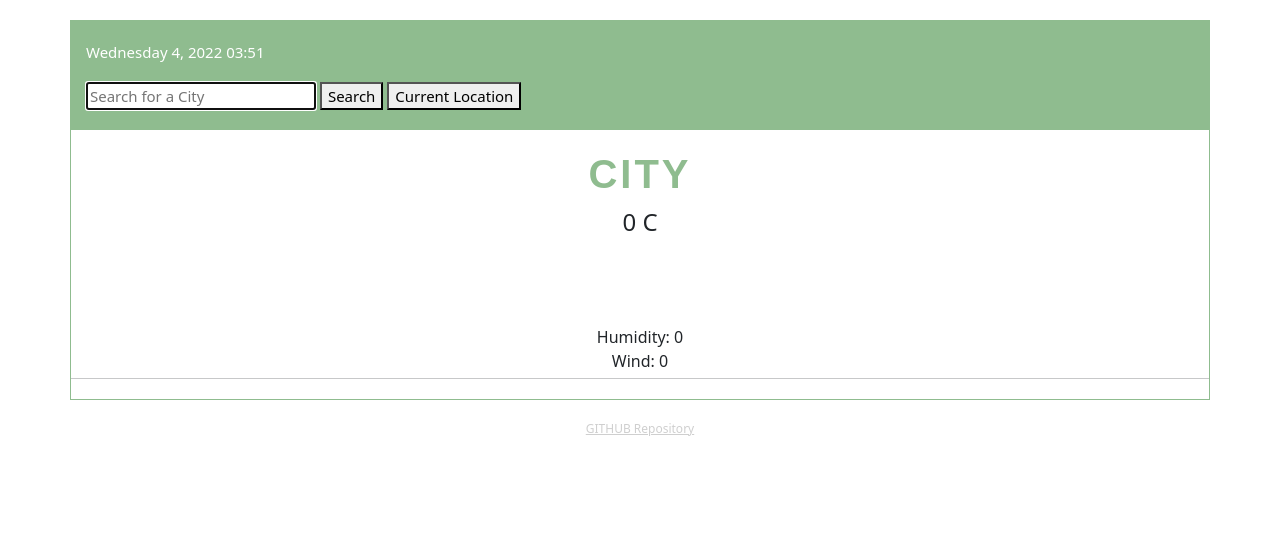
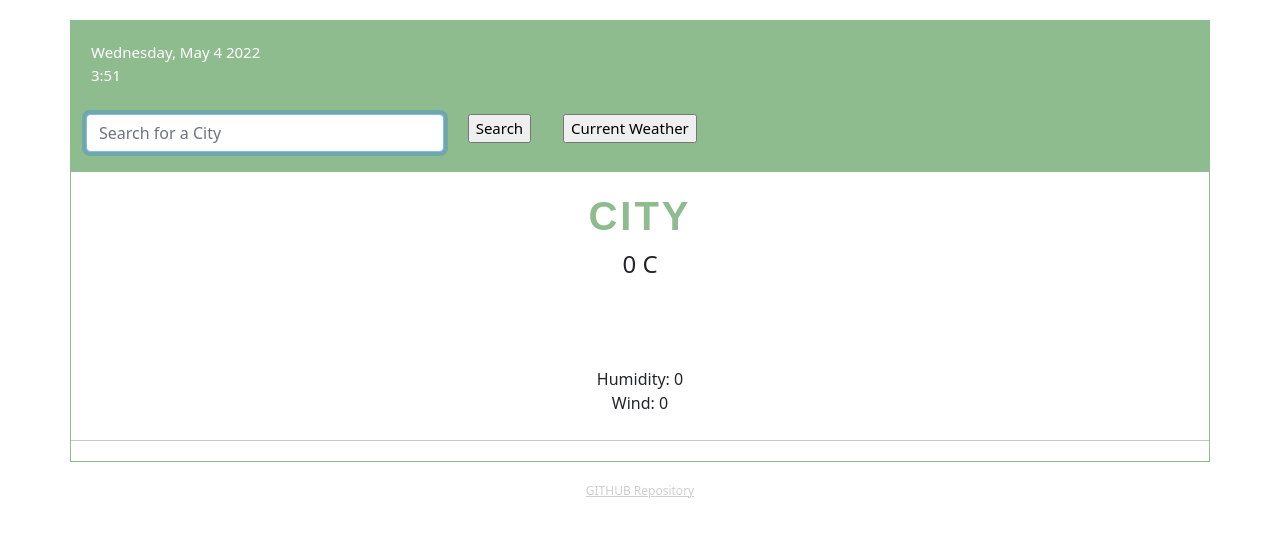
Before and after one commit to rrcrystal/weather-app, a plain HTML site: page index.html in a window 1280 px wide. Drawn offline with nearby package versions, Linux system fonts and the light colour scheme.

Commit message:
Fixed Search
Page would refresh when enter key was pressed instead of completing search

```diff
--- a/index.html
+++ b/index.html
@@ -28,20 +28,35 @@
         <div class="search">
           <h2></h2>
           <form id="search-city">
+            <div class="row">
+              <div class="col-4">
                 <input
-              type="text"
+                  type="search"
                   placeholder="Search for a City"
+                  class="form-control"
                   autocomplete="off"
                   autofocus="on"
                   id="search-input"
                 />
-            <button type="button" value="Search" id="search-button">
-              Search
-            </button>
-            <button type="button" value="Search" id="location-button">
-              Current Location
-            </button>
+              </div>
+              <div class="col-1">
+                <input
+                  type="submit"
+                  value="Search"
+                  id="search-button"
+                  class="search-button"
+                />
+              </div>
+<div class="col-1">
+ <input
+                type="button"
+                 value="Current Weather"
+                 id="current-weather"
+                class="search-button"
+              />
+            </div>
           </form>
+          </div>
         </div>
       </span>
 
--- a/src/index.js
+++ b/src/index.js
@@ -1,6 +1,20 @@
 //time and date
-let currentTime = new Date();
-function formatDate(date) {
+function formatDate(todaysDate) {
+  let months = [
+    "January",
+    "February",
+    "March",
+    "April",
+    "May",
+    "June",
+    "July",
+    "August",
+    "September",
+    "October",
+    "November",
+    "December",
+  ];
+
   let days = [
     "Sunday",
     "Monday",
@@ -10,23 +24,21 @@ function formatDate(date) {
     "Friday",
     "Saturday",
   ];
+  let formatDay = days[todaysDate.getDay()];
+  let formatMonth = months[todaysDate.getMonth()];
+  let formatYear = todaysDate.getFullYear();
+  let formatDate = todaysDate.getDate();
+  let formatHour = todaysDate.getHours();
+  let formatMinutes = todaysDate.getMinutes();
 
-  let currentDay = days[date.getDay()];
-  let todaysDate = date.getDate();
-  let year = date.getFullYear();
-  let hour = date.getHours();
-  if (hour < 10) {
-    hour = `0${hour}`;
+  if (formatMinutes < 10) {
+    formatMinutes = `0${formatMinutes}`;
   }
-  let minute = date.getMinutes();
-  if (minute < 10) {
-    minute = `0${minute}`;
-  }
+  return `${formatDay}, ${formatMonth} ${formatDate} ${formatYear} </br>${formatHour}:${formatMinutes}`;
+}
 
-  return `${currentDay} ${todaysDate}, ${year} ${hour}:${minute}`;
-}
-let date = document.querySelector("#date");
-date.innerHTML = formatDate(currentTime);
+let heading = document.querySelector("#date");
+heading.innerHTML = formatDate(new Date());
 
 function formatDay(timestamp) {
   let date = new Date(timestamp * 1000);
@@ -135,7 +147,7 @@ function getPosition(event) {
   navigator.geolocation.getCurrentPosition(geoPosition);
 }
 
-let currentLocation = document.querySelector("#location-button");
+let currentLocation = document.querySelector("#current-weather");
 currentLocation.addEventListener("click", getPosition);
 
 function citySearch(response) {
@@ -147,7 +159,8 @@ function citySearch(response) {
 }
 
 let cityInput = document.querySelector("#search-input");
-cityInput.addEventListener("keyup", function (event) {
+cityInput.addEventListener("keypress", function (event) {
+  preventDefault();
   if (event.keyCode === 13) {
     document.querySelector("#search-button").click();
   }
--- a/src/styles.css
+++ b/src/styles.css
@@ -19,7 +19,7 @@ h2 {
   color: #ffffff;
   background-color: darkseagreen;
   margin: 0 auto;
-  padding: 20px 2px 2px 15px;
+  padding: 20px 2px 2px 20px;
   display: block;
 }
 .search {
@@ -27,7 +27,7 @@ h2 {
   color: #ffffff;
   background-color: darkseagreen;
   margin: 0 auto;
-  padding: 0 2px 20px 15px;
+  padding: 10px 2px 20px 15px;
   display: block;
 }
 .area,
@@ -56,6 +56,8 @@ h2 {
 }
 .information {
   margin: 5px;
+  padding-bottom: 20px;
+  text-align: center;
 }
 .forecast {
   margin: 0 auto;
@@ -71,20 +73,8 @@ hr {
 }
 ul.card-text {
   font-size: 12px;
-  list-style-type: none;
   padding: 0;
 }
-
-.conversion {
-  font-size: 15px;
-  vertical-align: top;
-}
-
-#celsius-conversion,
-#fahrenheit-conversion {
-  text-decoration: none;
-}
-
 .repository {
   margin-top: 15px;
   text-align: center;
@@ -95,6 +85,7 @@ ul.card-text {
 
 .weather-forecast {
   margin-top: 20px;
+  margin-bottom: 20px;
   text-align: center;
   color: #000;
 }
```
Also changed, not shown: 1 other file. Lines whose indentation alone changed are shown as unchanged.
